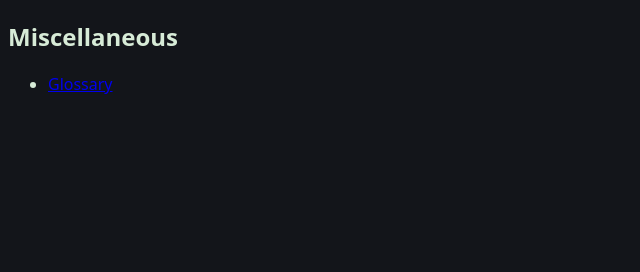
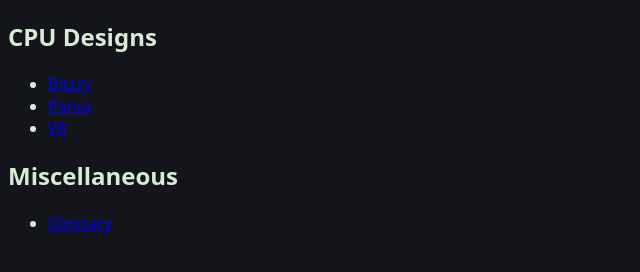
Before and after one commit to Nomkid/littlebiglogic, an Astro site: page / in a window 1280 px wide. Shown: the whole page, without its empty margins (0-640 px from the left). Built offline with nearby package versions, Linux system fonts and the light colour scheme; Astro itself is replaced by a stand-in of ours.

Commit message:
add designs to table of contents

```diff
--- a/src/pages/index.astro
+++ b/src/pages/index.astro
@@ -1,10 +1,20 @@
 ---
 import Layout from '../layouts/Layout.astro';
 import { getCollection } from 'astro:content';
+const designs = await getCollection('designs');
 const misc = await getCollection('misc');
 ---
 
 <Layout title='LittleBigLogic'>
+	<h2>CPU Designs</h2>
+	<ul>
+		{designs.map(page => (
+			<li>
+				<a href={`/designs/${page.slug}`}>{page.data.title}</a>
+			</li>
+		))}
+	</ul>
+
 	<h2>Miscellaneous</h2>
 	<ul>
 		{misc.map(page => (
```
